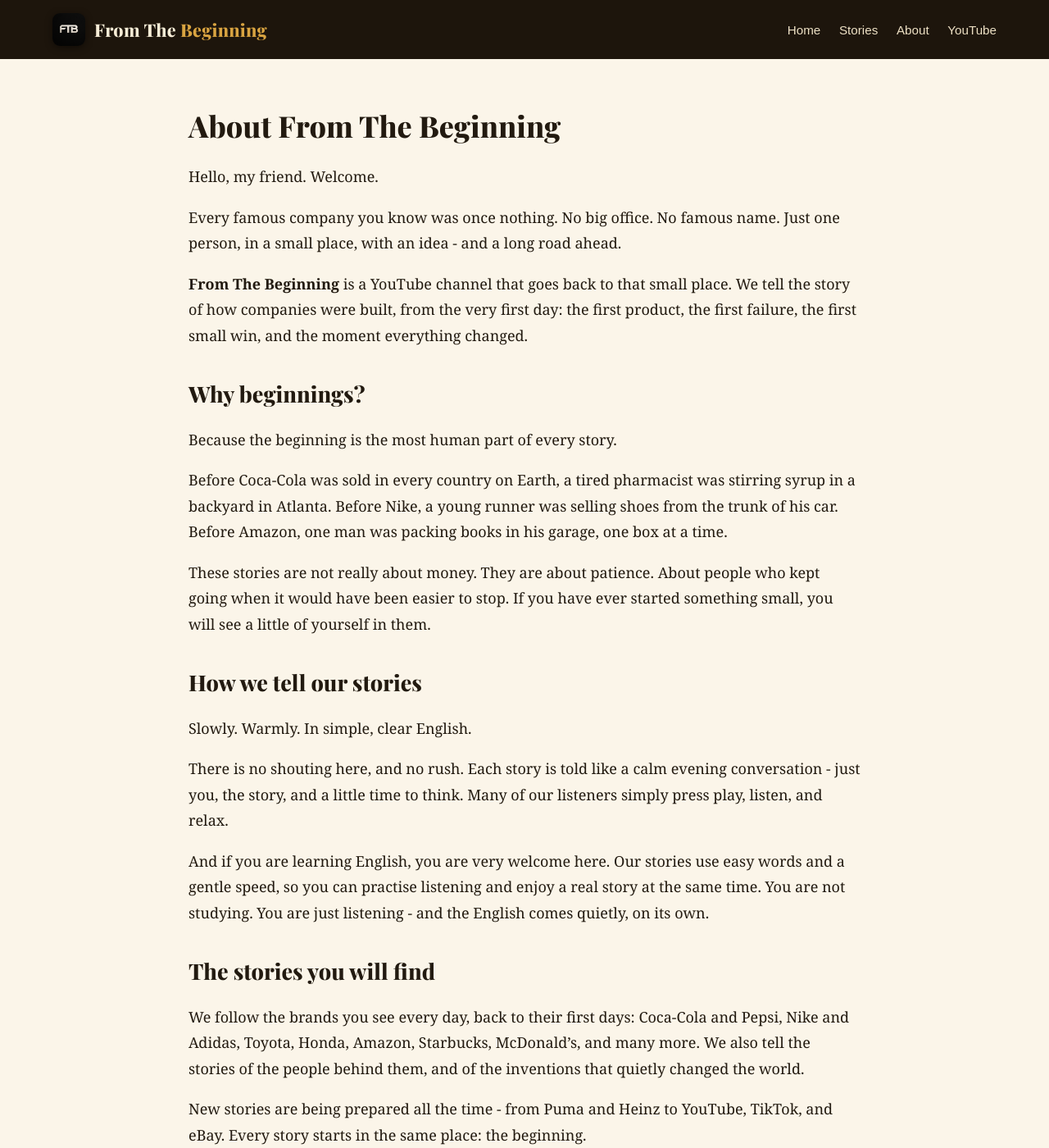
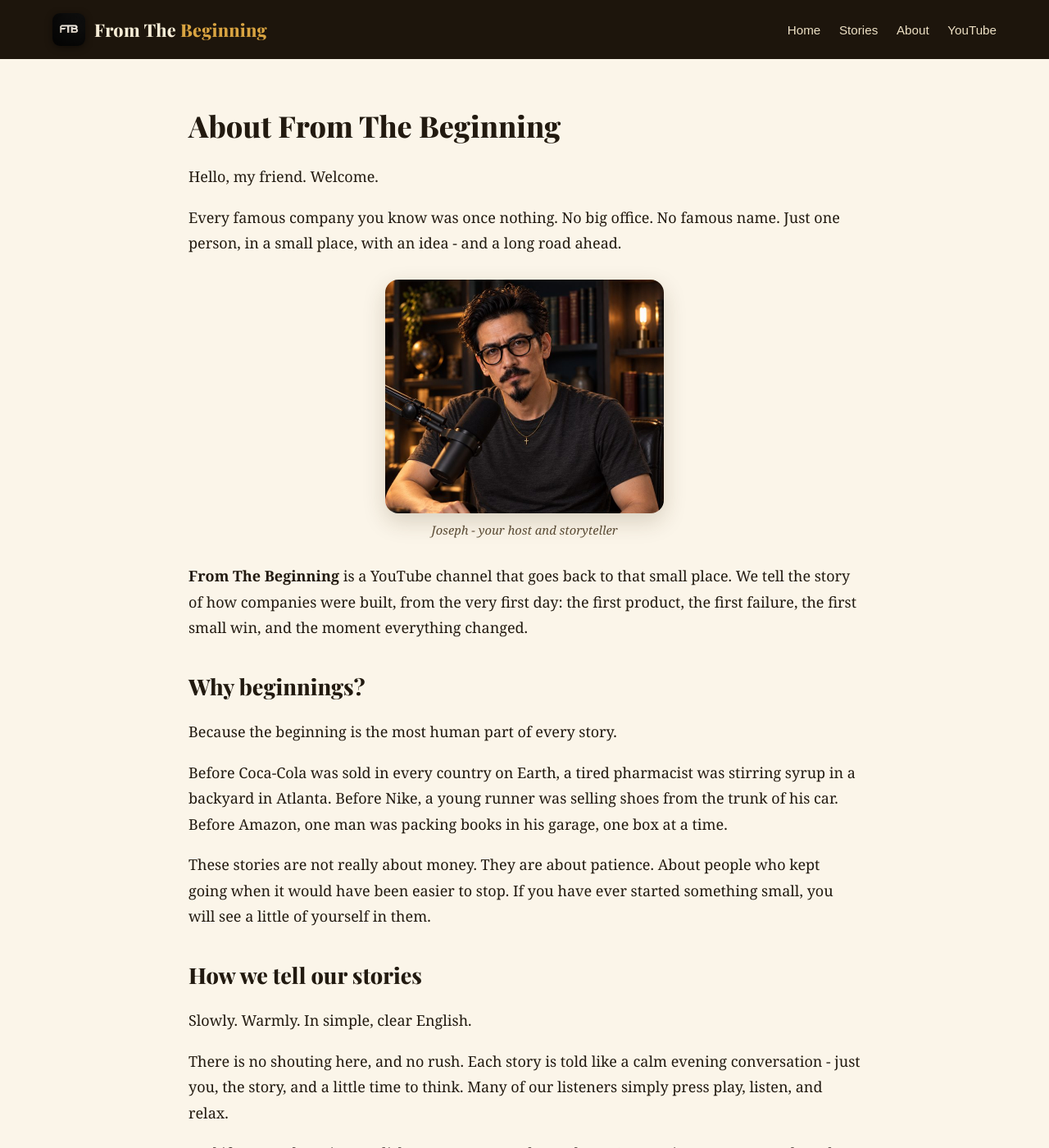
Before and after one commit to docsachmienphi/FTB, a Jekyll site: the page built from about.md, in a window 1280 px wide and 1400 px high. Shown: the whole window at 82% size. Built offline with Jekyll 4.4.1, drawn with Linux system fonts in a browser that asks for light colours.

Commit message:
About page: add host Joseph's photo (modest 340px, warm caption)

```diff
--- a/_layouts/default.html
+++ b/_layouts/default.html
@@ -17,7 +17,7 @@
 <link rel="apple-touch-icon" href="/apple-touch-icon.png">
 <link rel="preconnect" href="https://fonts.googleapis.com">
 <link href="https://fonts.googleapis.com/css2?family=Playfair+Display:wght@600;800&family=Inter:wght@400;600;800&display=swap" rel="stylesheet">
-<link rel="stylesheet" href="/assets/css/style.css?v=6">
+<link rel="stylesheet" href="/assets/css/style.css?v=7">
 {% if page.youtube_id %}
 <script type="application/ld+json">
 {"@context":"https://schema.org","@type":"VideoObject","name":"{{ page.title }}","description":"{{ page.description }}","thumbnailUrl":"https://i.ytimg.com/vi/{{ page.youtube_id }}/maxresdefault.jpg","uploadDate":"{{ page.date | date_to_xmlschema }}","embedUrl":"https://www.youtube.com/embed/{{ page.youtube_id }}","url":"https://www.youtube.com/watch?v={{ page.youtube_id }}"}
--- a/about.md
+++ b/about.md
@@ -10,6 +10,8 @@ permalink: /about/
 Hello, my friend. Welcome.
 
 Every famous company you know was once nothing. No big office. No famous name. Just one person, in a small place, with an idea - and a long road ahead.
+
+<figure class="host-photo"><img src="/assets/images/joseph.jpg" alt="Joseph, the host of From The Beginning, sitting at his podcast desk"><figcaption>Joseph - your host and storyteller</figcaption></figure>
 
 **From The Beginning** is a YouTube channel that goes back to that small place. We tell the story of how companies were built, from the very first day: the first product, the first failure, the first small win, and the moment everything changed.
 
--- a/assets/css/style.css
+++ b/assets/css/style.css
@@ -77,3 +77,7 @@ h1{line-height:1.22;font-family:'Playfair Display',Georgia,serif}h2{margin-top:3
 .pagination a,.pagination span{padding:8px 15px;border:1px solid var(--line);border-radius:999px;background:var(--card);color:var(--ink);text-decoration:none;font-size:.92rem;line-height:1}
 .pagination a:hover{border-color:var(--gold);color:var(--gold)}
 .pagination .current{background:linear-gradient(180deg,var(--gold2),var(--gold));border-color:var(--gold);color:#1D150C;font-weight:bold}
+
+.host-photo{max-width:340px;margin:28px auto;text-align:center}
+.host-photo img{width:100%;height:auto;display:block;border-radius:16px;box-shadow:0 10px 28px rgba(60,42,10,.18)}
+.host-photo figcaption{font-size:.92rem;color:var(--ink2);font-style:italic;margin-top:8px}
```
Also changed, not shown: assets/images/joseph.jpg (added).
